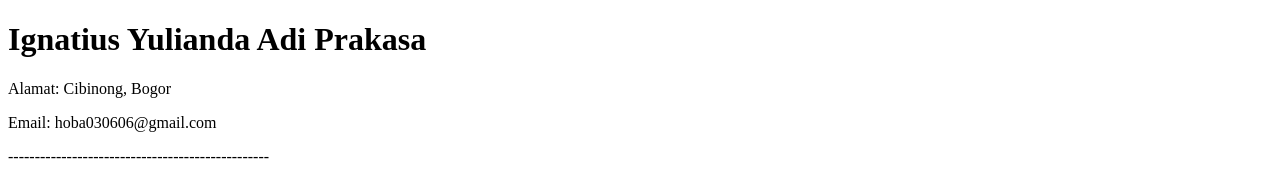
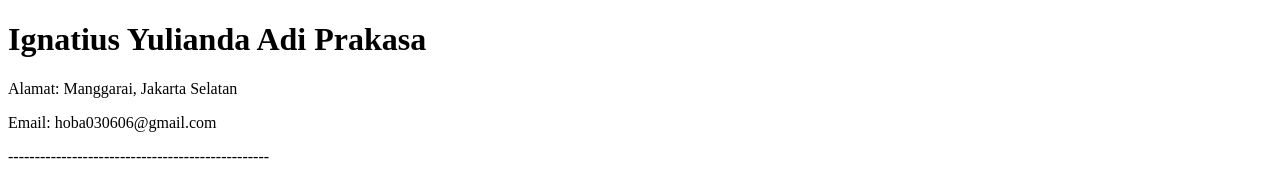
Before and after one commit to Ignatius-09/CV-HTML-First-Task, a plain HTML site: page index.html in a window 1280 px wide. Shown: the top 170 px of the page. Drawn offline with Linux system fonts and the light colour scheme.

Commit message:
Update index.html

```diff
--- a/index.html
+++ b/index.html
@@ -6,7 +6,7 @@
 <body>
 
     <h1>Ignatius Yulianda Adi Prakasa</h1>
-    <p>Alamat: Cibinong, Bogor</p>
+    <p>Alamat: Manggarai, Jakarta Selatan</p>
     <p>Email: hoba030606@gmail.com</p>
 
     <p>-------------------------------------------------</p>
```
